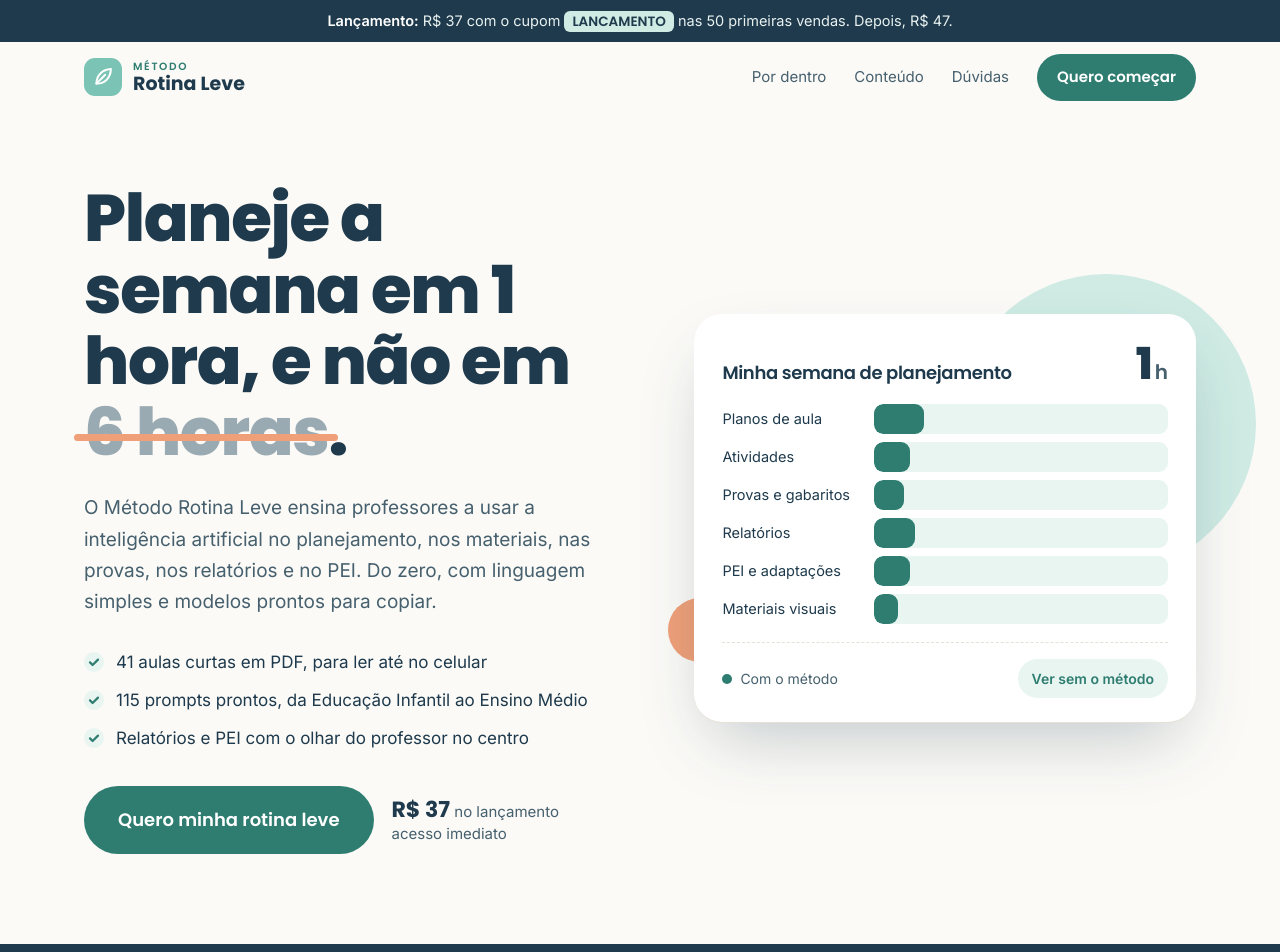
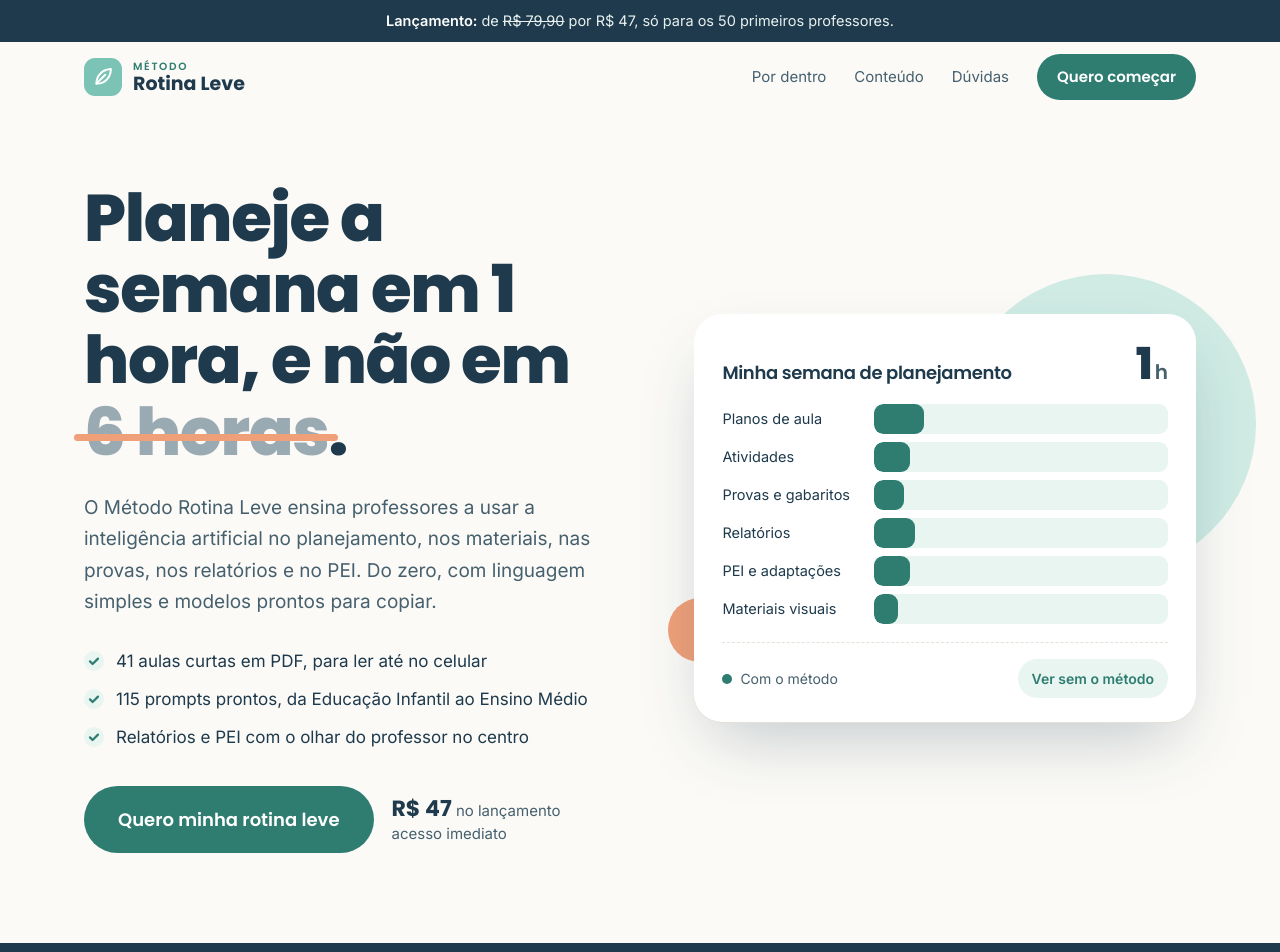
Before and after one commit to profjandirreis-sys/paraprofessor, a plain HTML site: page index.html in a window 1280 px wide. Shown: the top 952 px of the page. Drawn offline with Linux system fonts and the light colour scheme.

Commit message:
Preço de lançamento R$ 47 (de R$ 79,90) para os 50 primeiros, igual ao VSL
Co-Authored-By: Claude Opus 5.5 <noreply@anthropic.com>
Claude-Session: https://claude.ai/code/session_01XCf2ftqScdBHZbuSHP7Z7p

```diff
--- a/index.html
+++ b/index.html
@@ -257,7 +257,7 @@ body.com-video .hero{display:none!important}
 </head>
 <body>
 
-<div class="faixa"><strong>Lançamento:</strong> R$ 37 com o cupom <code>LANCAMENTO</code> nas 50 primeiras vendas. Depois, R$ 47.</div>
+<div class="faixa"><strong>Lançamento:</strong> de <s>R$ 79,90</s> por R$ 47, só para os 50 primeiros professores.</div>
 
 <header id="topo">
  <div class="wrap">
@@ -283,8 +283,8 @@ body.com-video .hero{display:none!important}
   <div class="video"><div id="player"></div></div>
   <p class="aguarde" id="aguarde">O botão de compra aparece aqui embaixo durante o vídeo.</p>
   <div class="liberado" id="liberado" hidden>
-   <p class="ancora">Já vendido por <s>R$ 79,90</s> · preço normal <s>R$ 47</s></p>
-   <p class="agora">Hoje por <b>R$ 37</b> com o cupom <code>LANCAMENTO</code></p>
+   <p class="ancora">Já vendido por <s>R$ 79,90</s></p>
+   <p class="agora">No lançamento, por <b>R$ 47</b></p>
    <a class="btn pulsa" href="#oferta">Quero minha rotina leve</a>
    <p class="nota">Só para as 50 primeiras vendas · 7 dias de garantia</p>
   </div>
@@ -303,7 +303,7 @@ body.com-video .hero{display:none!important}
    </ul>
    <div class="preco-hero">
     <a class="btn" href="#oferta">Quero minha rotina leve</a>
-    <p><b>R$ 37</b> no lançamento<br>acesso imediato</p>
+    <p><b>R$ 47</b> no lançamento<br>acesso imediato</p>
    </div>
   </div>
 
@@ -498,10 +498,9 @@ body.com-video .hero{display:none!important}
     <li><svg width="18" height="18" viewBox="0 0 20 20" aria-hidden="true"><path d="M4 10.4l3.6 3.6L16 5.6" fill="none" stroke="#2E7D70" stroke-width="2.6" stroke-linecap="round" stroke-linejoin="round"/></svg>Bônus 1: Banco de Prompts, com 115 prompts</li>
     <li><svg width="18" height="18" viewBox="0 0 20 20" aria-hidden="true"><path d="M4 10.4l3.6 3.6L16 5.6" fill="none" stroke="#2E7D70" stroke-width="2.6" stroke-linecap="round" stroke-linejoin="round"/></svg>Bônus 2: A Hora Semanal, planner e checklist</li>
    </ul>
-   <p class="ja">Já foi vendido por <s>R$ 79,90</s></p>
-   <div class="valor"><span class="de">de <s>R$ 47</s></span><span class="por"><sup>R$</sup>37</span></div>
-   <p class="nota" style="margin-top:0">pagamento único, no Pix ou no cartão</p>
-   <div class="cupom"><span>Cupom das 50 primeiras vendas</span><code>LANCAMENTO</code></div>
+      <div class="valor"><span class="de">de <s>R$ 79,90</s></span><span class="por"><sup>R$</sup>47</span></div>
+   <p class="nota" style="margin-top:0">pagamento único, no Pix ou no cartão em até 12x</p>
+   <div class="cupom"><span>Condição de lançamento</span><code>50 primeiros</code></div>
    <a class="btn pulsa" href="https://pay.kiwify.com.br/UyzHeFs?coupon=LANCAMENTO">Quero minha rotina leve</a>
    <div class="seguro"><span>Pagamento seguro pela Kiwify</span><span>Acesso enviado por e-mail</span></div>
   </div>
@@ -517,7 +516,7 @@ body.com-video .hero{display:none!important}
    <details><summary>Como recebo o acesso?<span class="mais" aria-hidden="true"><svg width="12" height="12" viewBox="0 0 12 12"><path d="M6 1v10M1 6h10" stroke="#2E7D70" stroke-width="2" stroke-linecap="round"/></svg></span></summary><p>Depois que o pagamento é aprovado, a Kiwify envia um e-mail com o acesso à área de membros. No Pix e no cartão, a aprovação costuma sair em poucos minutos.</p></details>
    <details><summary>Serve para a minha etapa e a minha disciplina?<span class="mais" aria-hidden="true"><svg width="12" height="12" viewBox="0 0 12 12"><path d="M6 1v10M1 6h10" stroke="#2E7D70" stroke-width="2" stroke-linecap="round"/></svg></span></summary><p>Sim. Há exemplos e prompts para Educação Infantil, Fundamental e Médio, por disciplina, e aulas específicas sobre inclusão, acessibilidade e PEI.</p></details>
    <details><summary>E os dados dos meus alunos?<span class="mais" aria-hidden="true"><svg width="12" height="12" viewBox="0 0 12 12"><path d="M6 1v10M1 6h10" stroke="#2E7D70" stroke-width="2" stroke-linecap="round"/></svg></span></summary><p>O Módulo VIII e o Banco de Prompts ensinam a usar a IA sem expor dados pessoais, usando iniciais e descrições, de acordo com a LGPD.</p></details>
-   <details><summary>Como uso o cupom de lançamento?<span class="mais" aria-hidden="true"><svg width="12" height="12" viewBox="0 0 12 12"><path d="M6 1v10M1 6h10" stroke="#2E7D70" stroke-width="2" stroke-linecap="round"/></svg></span></summary><p>O botão de compra já leva o cupom LANCAMENTO preenchido. Se não aparecer, digite LANCAMENTO no campo de cupom do pagamento. Ele vale para as 50 primeiras vendas.</p></details>
+   <details><summary>Até quando vale o preço de lançamento?<span class="mais" aria-hidden="true"><svg width="12" height="12" viewBox="0 0 12 12"><path d="M6 1v10M1 6h10" stroke="#2E7D70" stroke-width="2" stroke-linecap="round"/></svg></span></summary><p>O valor de R$ 47 vale só para os 50 primeiros professores. Quando as vagas acabarem, o método volta ao valor normal.</p></details>
    <details><summary>E se eu não gostar?<span class="mais" aria-hidden="true"><svg width="12" height="12" viewBox="0 0 12 12"><path d="M6 1v10M1 6h10" stroke="#2E7D70" stroke-width="2" stroke-linecap="round"/></svg></span></summary><p>Você tem 7 dias de garantia. Peça o reembolso pela Kiwify e recebe o valor integral de volta.</p></details>
   </div>
  </div>
@@ -526,7 +525,7 @@ body.com-video .hero{display:none!important}
 <section class="final">
  <div class="wrap">
   <h2>A sua próxima semana pode começar mais leve</h2>
-  <p class="sub">41 aulas, e-book, 115 prompts e o planner da Hora Semanal, por R$ 37 no lançamento.</p>
+  <p class="sub">41 aulas, e-book, 115 prompts e o planner da Hora Semanal, por R$ 47 no lançamento.</p>
   <a class="btn" href="#oferta">Garantir meu acesso</a>
  </div>
 </section>
@@ -541,7 +540,7 @@ body.com-video .hero{display:none!important}
  </div>
 </footer>
 
-<div class="fixo" id="fixo"><a class="btn" href="#oferta">Quero minha rotina leve por R$ 37</a></div>
+<div class="fixo" id="fixo"><a class="btn" href="#oferta">Quero minha rotina leve por R$ 47</a></div>
 
 <script>
 /* ===== CONFIGURAÇÃO DO VÍDEO =====
```
